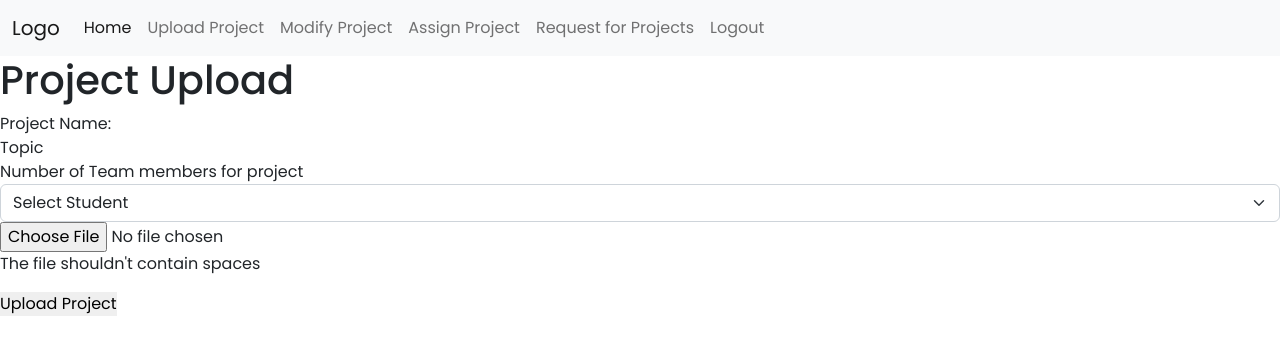
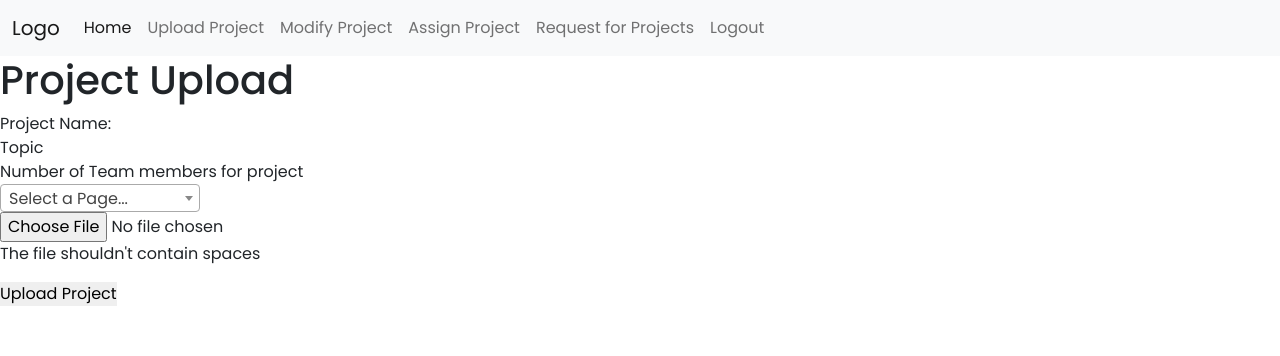
Before and after one commit to Bhismabhavanari89/Capstone_disposal-Project, a PHP site: page /project/uploadproject.php in a window 1280 px wide. Shown: the top 356 px of the page. Run offline with PHP 8.4, Linux system fonts and the light colour scheme; the visitor is signed in with stand-in values (Sample User, id 1); a stand-in replaces the project's code that opens the database connection; some libraries are stand-ins or nearby versions.

Commit message:
Second Commit

```diff
--- a/Faculty/requestfromstudent.php
+++ b/Faculty/requestfromstudent.php
@@ -8,13 +8,12 @@ if(!isset($_SESSION['id'])){
 }
 
 $id = $_SESSION['id'];
-$faculty = "SELECT * from faculty where id = $id";
+$faculty = "SELECT * from faculty where faculty_id = $id";
 $result = mysqli_query($conn, $faculty);
 $row = $result->fetch_assoc();
 
 // print_r($row);
-$email = $row['email'];
-$request = "SELECT * from request where facultyemail = '$email'";
+$request = "SELECT * from request where f_id = $id";
 $reqrequest = mysqli_query($conn, $request);
 $reqrow = $reqrequest->fetch_assoc();
 
--- a/Faculty/uploadproject.php
+++ b/Faculty/uploadproject.php
@@ -1,3 +1,6 @@
+<script src="https://cdnjs.cloudflare.com/ajax/libs/jquery/3.2.1/jquery.min.js"></script>
+<link href="https://cdn.jsdelivr.net/npm/select2@4.0.13/dist/css/select2.min.css" rel="stylesheet" />
+<script src="https://cdn.jsdelivr.net/npm/select2@4.0.13/dist/js/select2.min.js"></script>
 <?php
 
 include('../config.php');
@@ -11,11 +14,13 @@ $query = "SHOW COLUMNS FROM count";
 $restudent = mysqli_query($conn,$query);
 // print_r($restudent);
 if(isset($_POST['submit'])){
-
+    echo $_POST['select'];
     $name = $_POST['pname'];
     $topic = $_POST['topic'];
     $members = $_POST['members'];
     $f_id = $_SESSION['id'];
+    $value= $_POST['select'];
+    echo $value;
 
     // file values
     $file = $_FILES['file']['name'];
@@ -34,7 +39,7 @@ if(isset($_POST['submit'])){
     $select = "INSERT INTO `projects`(`name`, `topic`, `f_id`,noofstudents,file_name,type,size) VALUES ('$name','$topic',$f_id,$members,'$final_file','$file_type','$new_size')";
     move_uploaded_file($file_loc,"../uploads/".$file);
     $result = mysqli_query($conn, $select);
-
+    $project = "select $value from count where ";
     if($result){
         ?>
             <script>
@@ -60,8 +65,11 @@ if(isset($_POST['submit'])){
     <input type="text" name="topic" id=""><br>
     <label for="">Number of Team members for project</label>
     <input type="number" name="members" id="" min="1"><br>
-    <select name="select_box" class="form-select" id="select_box">
-                        <option value="">Select Student</option>
+
+
+
+<select id="select_page" name="select" style="width:200px;" class="operator">
+         <option value="">Select a Page...</option>
          <?php
                         foreach($restudent as $rowmember)
                         {
@@ -69,7 +77,7 @@ if(isset($_POST['submit'])){
                                 continue;
                             }
                             else{
-                                echo $rowmember['Field'];
+                                // echo $rowmember['Field'];
                                 // echo '<option value="'.$rowmember.'">'.$rowmember.'</option>';
                                 echo '<option value="'.$rowmember['Field'].'">'.$rowmember['Field'].'</option>';
                             }
@@ -81,7 +89,11 @@ if(isset($_POST['submit'])){
 
                         }
                         ?>
-                    <!-- </select> -->
+  </select><br>
+
+
+
+
 
 
 
@@ -94,3 +106,9 @@ if(isset($_POST['submit'])){
 
 </body>
 </html>
+<script>
+    $(document).ready(function () {
+//change selectboxes to selectize mode to be searchable
+   $("select").select2();
+});
+</script>
--- a/login_form.php
+++ b/login_form.php
@@ -30,7 +30,7 @@ if(isset($_POST['submit'])){
    }
    else if(mysqli_num_rows($fresult) > 0){
       $row = mysqli_fetch_array($fresult);
-      $_SESSION['id'] = $row['id'];
+      $_SESSION['id'] = $row['faculty_id'];
       header('location:./Faculty/home.php');
    }
    else if(mysqli_num_rows($cresult) > 0){
```
Also changed, not shown: Faculty/a.html (+13 -0 lines), Faculty/updateassign.php (+29 -13 lines). Lines whose indentation alone changed are shown as unchanged.
